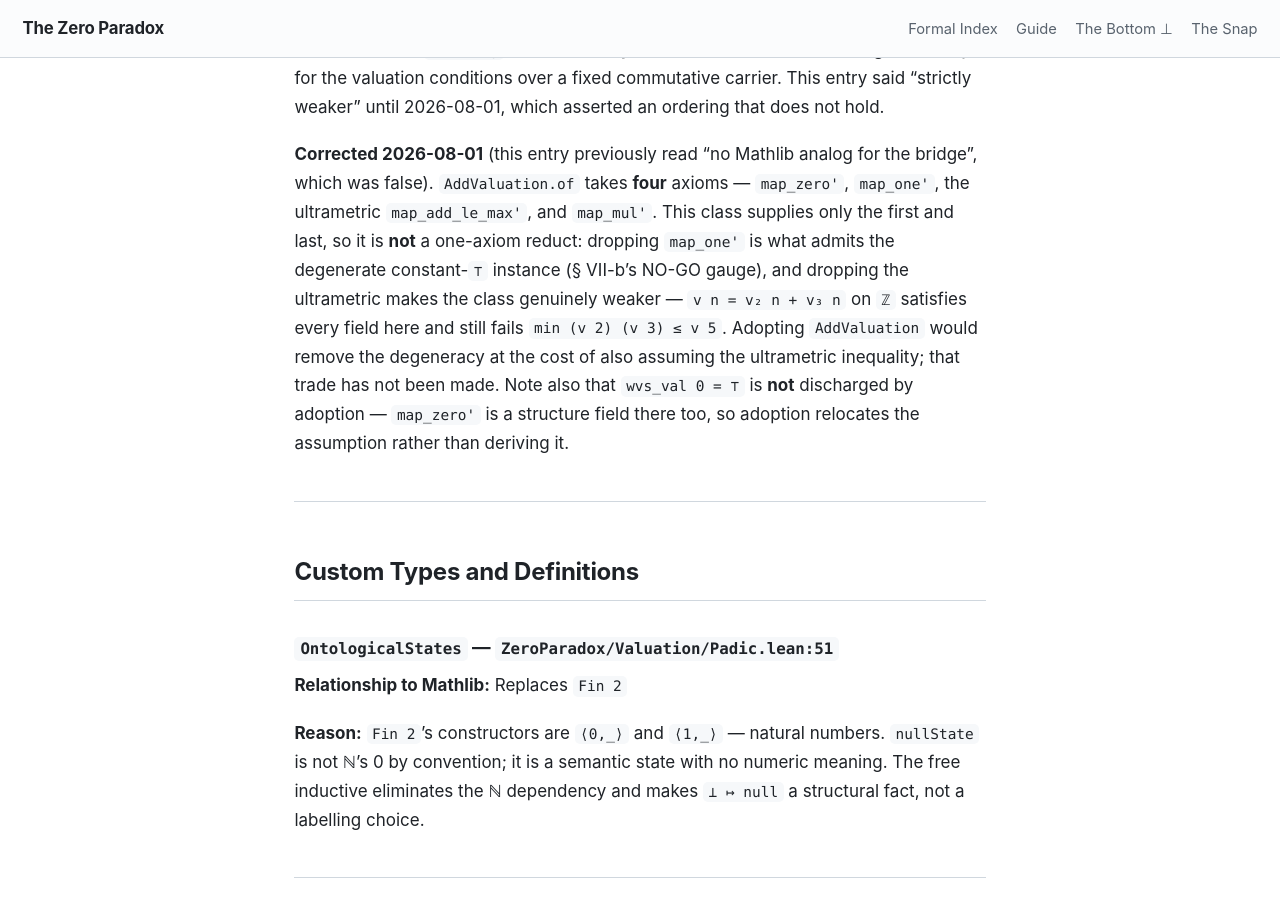
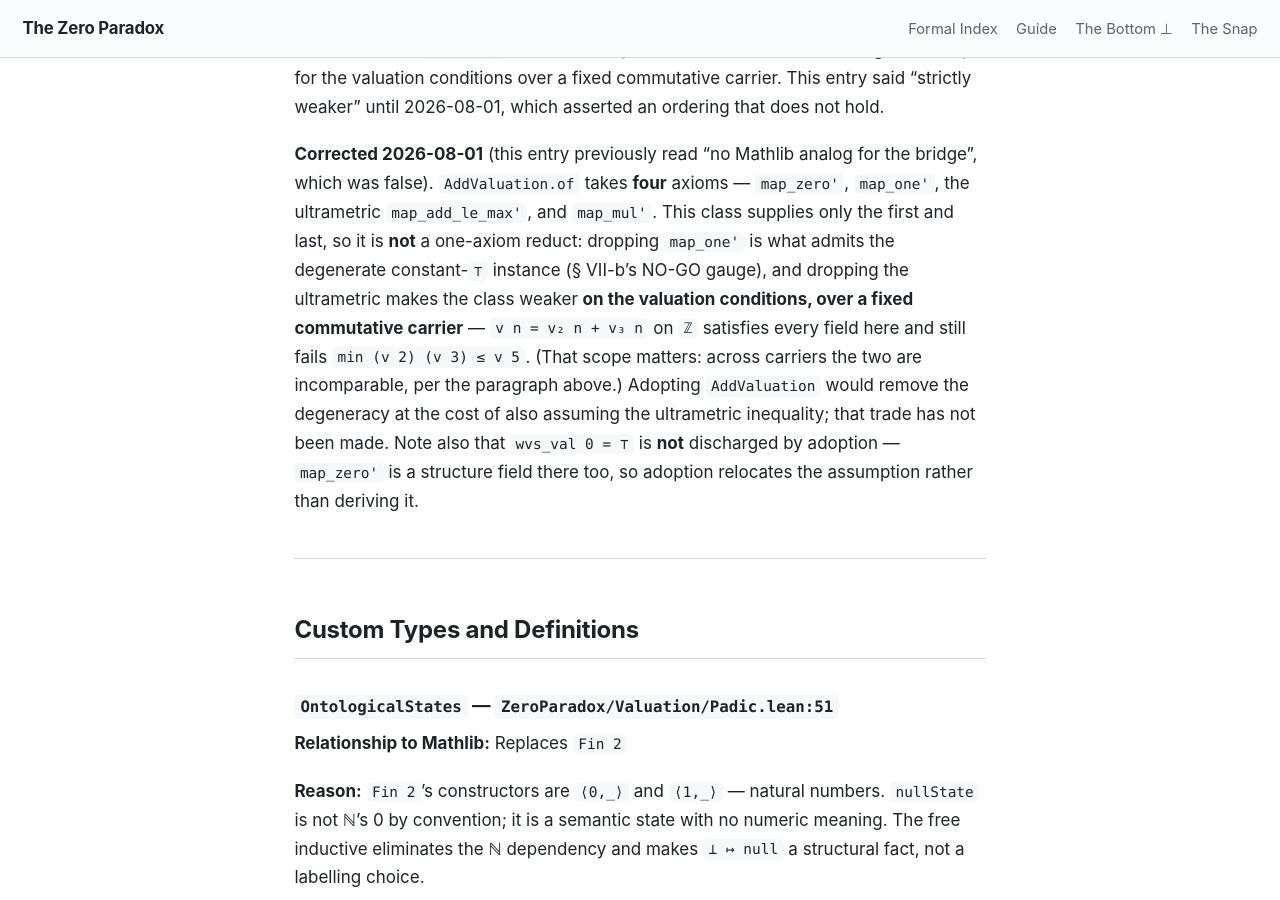
Before and after one commit to timbrigham/ZeroParadox, a Jekyll site: the page built from LEAN_CUSTOM_REGISTRY.md, in a window 1280 px wide and 900 px high, scrolled down 4692 px. Built offline with Jekyll 4.4.1, drawn with Linux system fonts in a browser that asks for light colours; our own code applies the rules of GitHub Pages for plain Markdown files.

Commit message:
Round 1 fixes: repair 17 destroyed citations, correct proof route, propagate the Archimedean strike

```diff
--- a/LEAN_CUSTOM_REGISTRY.md
+++ b/LEAN_CUSTOM_REGISTRY.md
@@ -108,7 +108,7 @@
 
 **On the comparison, precisely:** `AddValuation.of` takes four axioms; this class supplies two, omitting `map_one'` and the ultrametric inequality (separating witness: `v n = v₂ n + v₃ n` on the integers is multiplicative and sends 0 to ⊤, yet `min (v 2) (v 3) = 1` is not at most `0 = v 5`). But `AddValuation` requires only a `Ring` while this class bundles a `CommRing`, so **neither implies the other** — the weakening holds only for the valuation conditions over a fixed commutative carrier. This entry said "strictly weaker" until 2026-08-01, which asserted an ordering that does not hold.
 
-**Corrected 2026-08-01** (this entry previously read "no Mathlib analog for the bridge", which was false). `AddValuation.of` takes **four** axioms — `map_zero'`, `map_one'`, the ultrametric `map_add_le_max'`, and `map_mul'`. This class supplies only the first and last, so it is **not** a one-axiom reduct: dropping `map_one'` is what admits the degenerate constant-`⊤` instance (§ VII-b's NO-GO gauge), and dropping the ultrametric makes the class genuinely weaker — `v n = v₂ n + v₃ n` on `ℤ` satisfies every field here and still fails `min (v 2) (v 3) ≤ v 5`. Adopting `AddValuation` would remove the degeneracy at the cost of also assuming the ultrametric inequality; that trade has not been made. Note also that `wvs_val 0 = ⊤` is **not** discharged by adoption — `map_zero'` is a structure field there too, so adoption relocates the assumption rather than deriving it.
+**Corrected 2026-08-01** (this entry previously read "no Mathlib analog for the bridge", which was false). `AddValuation.of` takes **four** axioms — `map_zero'`, `map_one'`, the ultrametric `map_add_le_max'`, and `map_mul'`. This class supplies only the first and last, so it is **not** a one-axiom reduct: dropping `map_one'` is what admits the degenerate constant-`⊤` instance (§ VII-b's NO-GO gauge), and dropping the ultrametric makes the class weaker **on the valuation conditions, over a fixed commutative carrier** — `v n = v₂ n + v₃ n` on `ℤ` satisfies every field here and still fails `min (v 2) (v 3) ≤ v 5`. (That scope matters: across carriers the two are incomparable, per the paragraph above.) Adopting `AddValuation` would remove the degeneracy at the cost of also assuming the ultrametric inequality; that trade has not been made. Note also that `wvs_val 0 = ⊤` is **not** discharged by adoption — `map_zero'` is a structure field there too, so adoption relocates the assumption rather than deriving it.
 
 ---
 
```
Also changed, not shown: 14 other files.
